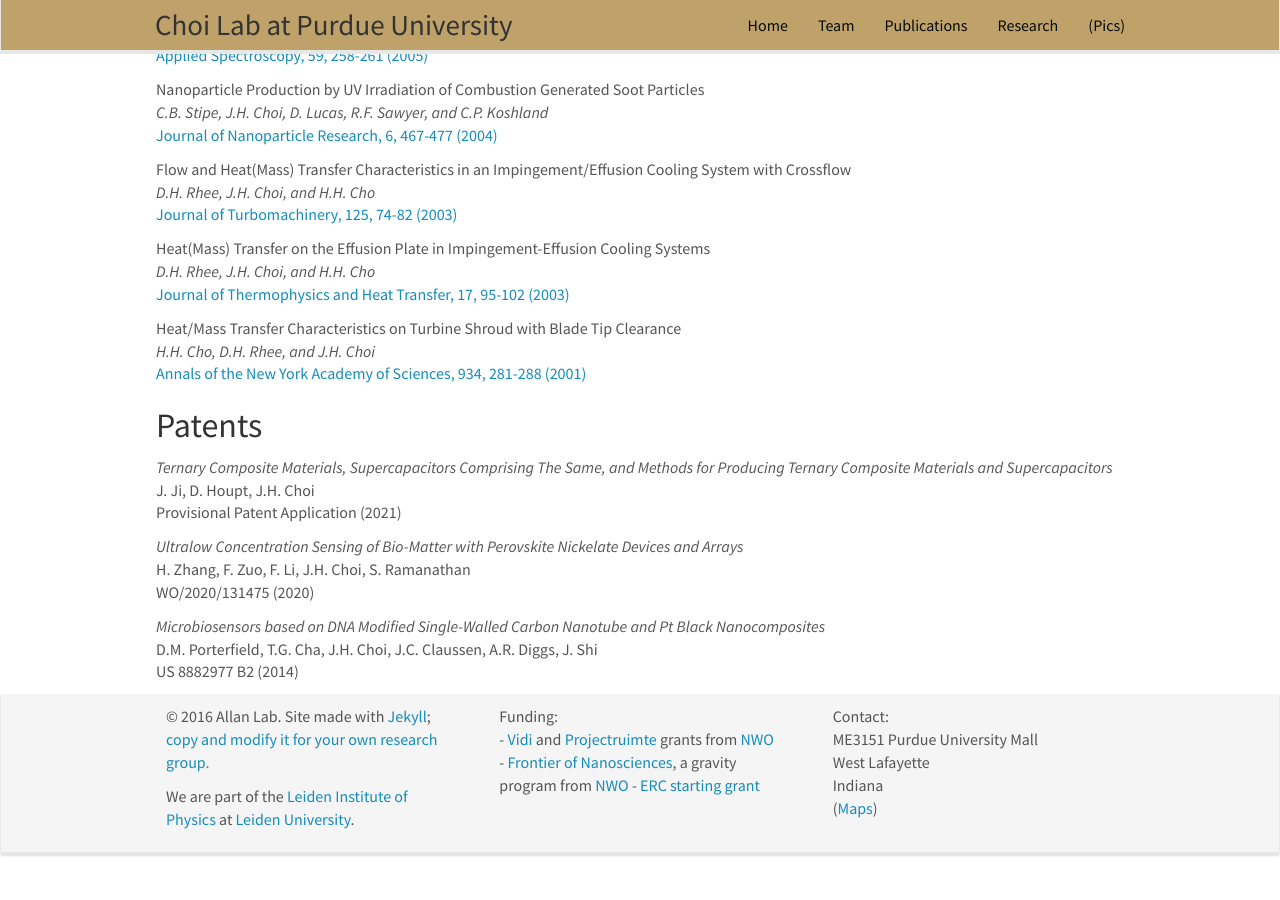
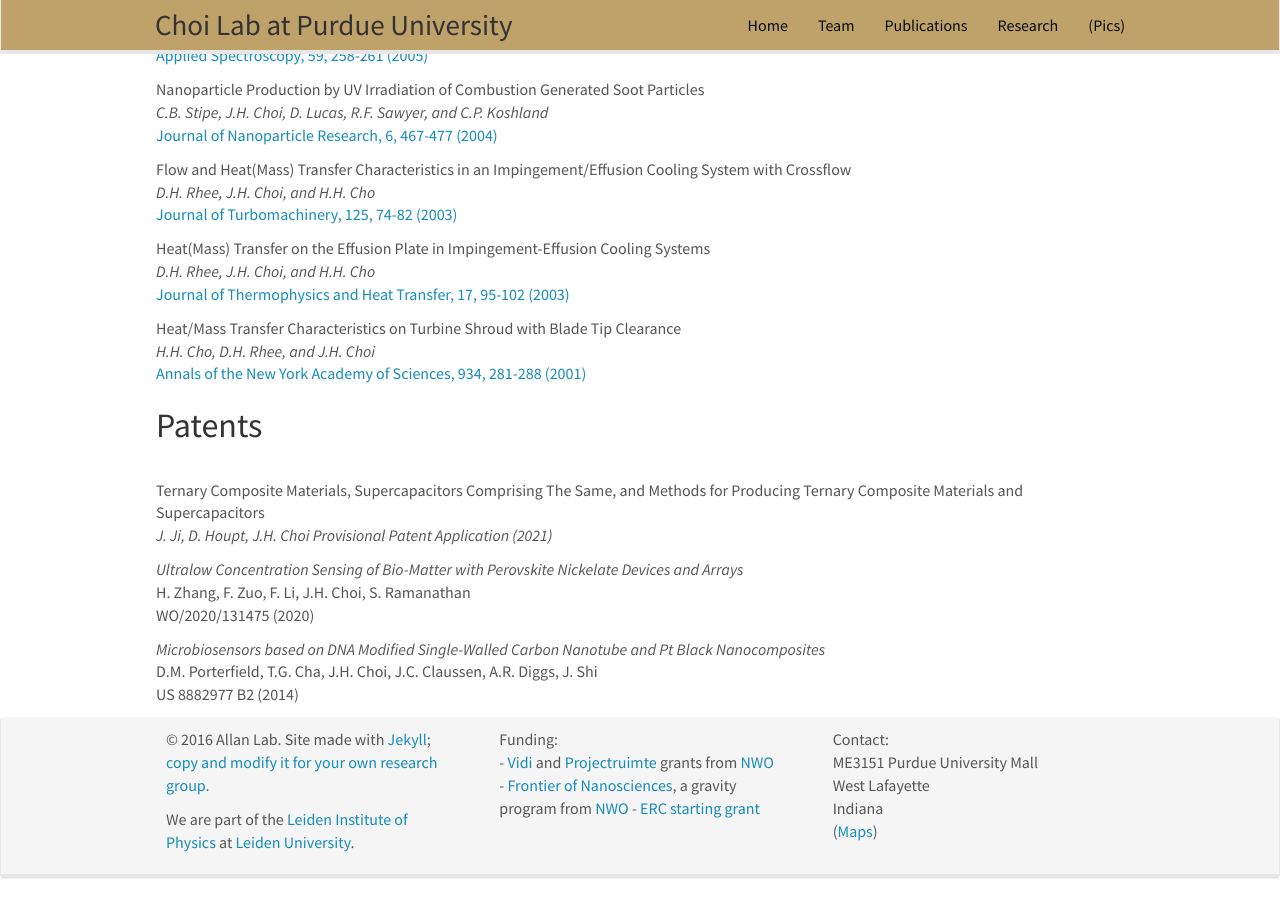
Before and after one commit to choidnalab/choidnalab.github.io, a Jekyll site: the page built from _pages/publications.md, in a window 1280 px wide and 900 px high, scrolled down 4956 px. Built offline with Jekyll 4.4.1, drawn with Linux system fonts in a browser that asks for light colours; nearby versions of some CDN libraries; before the commit the page ends 5834 px from its top, so only the background shows below that.

```diff
--- a/_pages/publications.md
+++ b/_pages/publications.md
@@ -18,7 +18,7 @@ permalink: /publications/
 
 
 ## Patents
-<em>Ternary Composite Materials, Supercapacitors Comprising The Same, and Methods for Producing Ternary Composite Materials and Supercapacitors</em><br />J. Ji, D. Houpt, J.H. Choi<br /> Provisional Patent Application (2021)
+<br />Ternary Composite Materials, Supercapacitors Comprising The Same, and Methods for Producing Ternary Composite Materials and Supercapacitors<br /><em>J. Ji, D. Houpt, J.H. Choi<em> Provisional Patent Application (2021)
 
 <em>Ultralow Concentration Sensing of Bio-Matter with Perovskite Nickelate Devices and Arrays</em><br />H. Zhang, F. Zuo, F. Li, J.H. Choi, S. Ramanathan<br /> WO/2020/131475 (2020)
 
```
